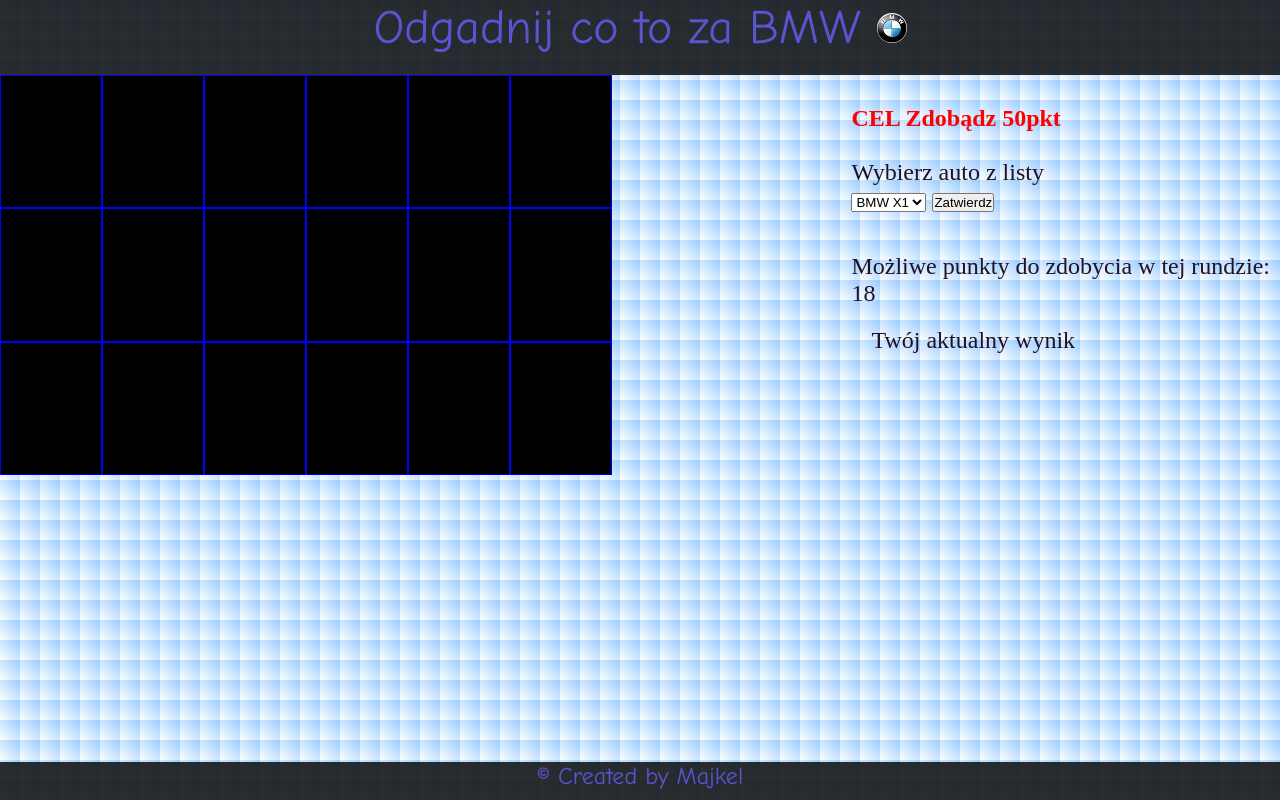
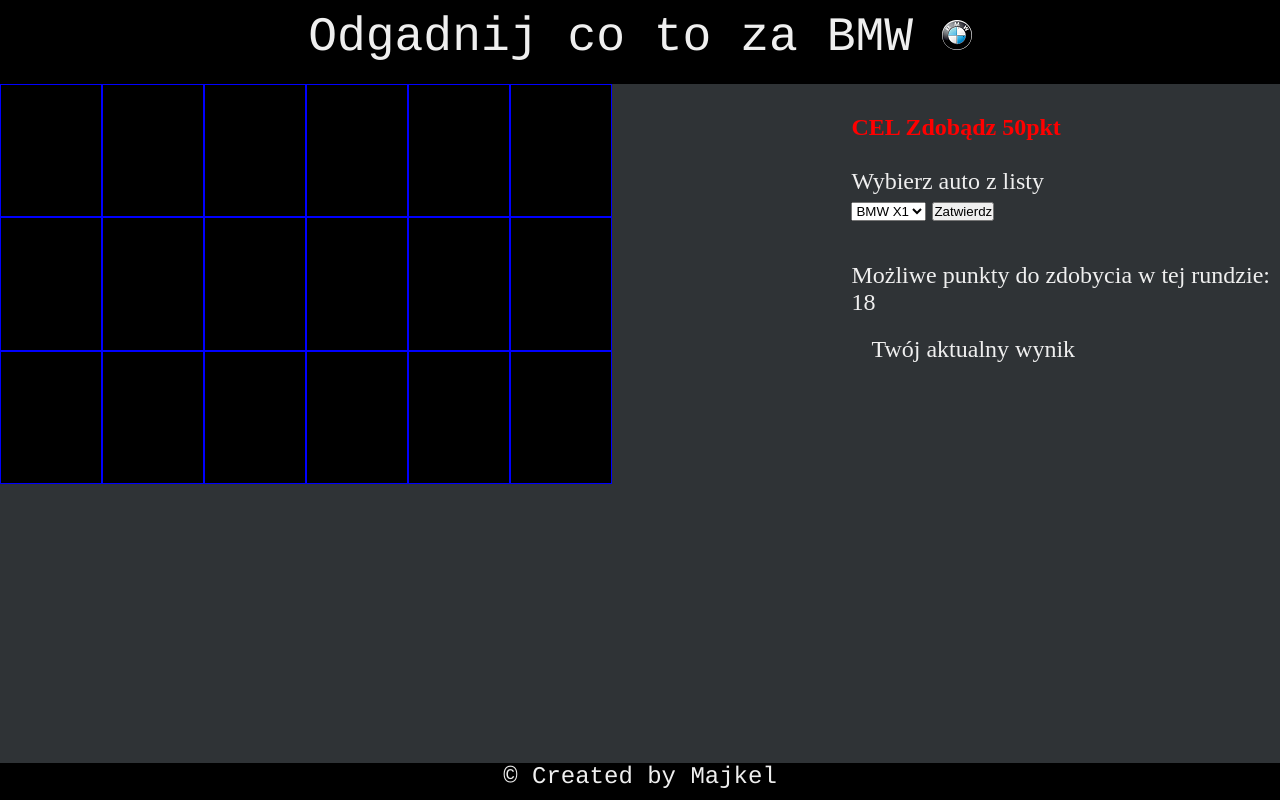
Before and after one commit to Majkel13/BMWgame, a plain HTML site: page game v1/index.html in a window 1280 px wide. Drawn offline with Linux system fonts and the light colour scheme.

Commit message:
new colors

```diff
--- a/game v1/style.css
+++ b/game v1/style.css
@@ -12,11 +12,16 @@ and open the template in the editor.
     padding: 0;
     box-sizing: border-box;
 }
+.left{
+    text-decoration: none;
+    font-size: 20px;
 
+}
 img{
      max-width: 100%;
-     widows: 100px;
+
 }
+
 section{
     display: flex;
 }
@@ -25,7 +30,7 @@ section{
     float: right;
     margin-top: 30px;
     font-size: 50%;
-    color: #212;
+    color: #efefef;;
     margin-right: 10px;
 }
 p{
@@ -83,32 +88,34 @@ p{
 }
 
 header{
-    background: rgba(22, 24, 26, 0.9);
-    color: rgba(103, 95, 249, 0.8);
+    background: black;
+    color: #efefef;
     margin: 0 auto;
     font-size: 300%;
     padding-bottom:  20px;
     text-align: center;
-    font-family: "Comic Sans MS", cursive, sans-serif;
+      font-family: "Courier";
+    padding-top: 10px;
+
 }
 
 body{
-    background-image: linear-gradient(45deg,white,#99ccff);
-    background-repeat: repeat;
-    background-size: 20px 20px;
+    background-color: #2F3336;
+    color: #efefef;
+
 }
 
 footer{
-    background: rgba(22, 24, 26, 0.9);
-    color: rgba(103, 95, 249, 0.8);
+    background: black;
+    color: #efefef;
     font-size: 3vh;
     padding-bottom:  10px;
     text-align: center;
-    font-family: "Comic Sans MS", cursive, sans-serif;
     position: fixed;
     right: 0;
     bottom: 0;
     left: 0;
+      font-family: "Courier";
 }
 
 #logo{
```
